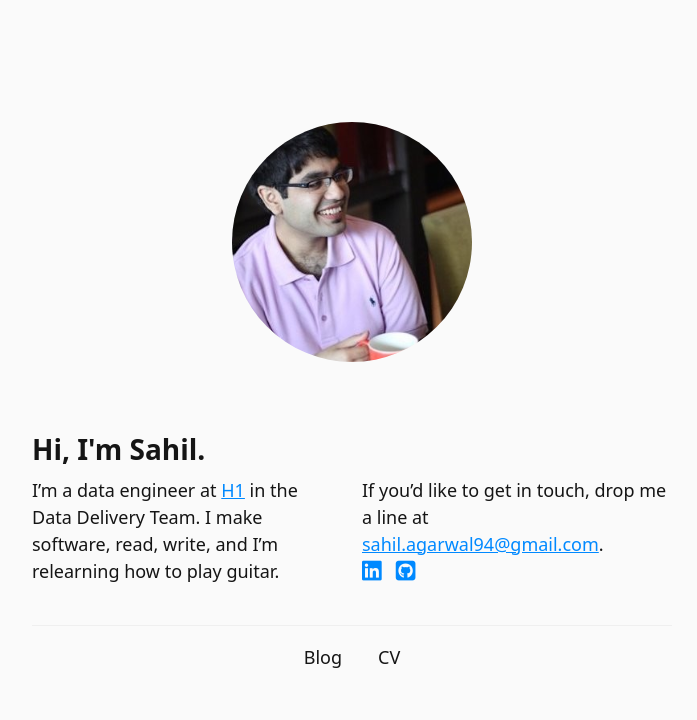
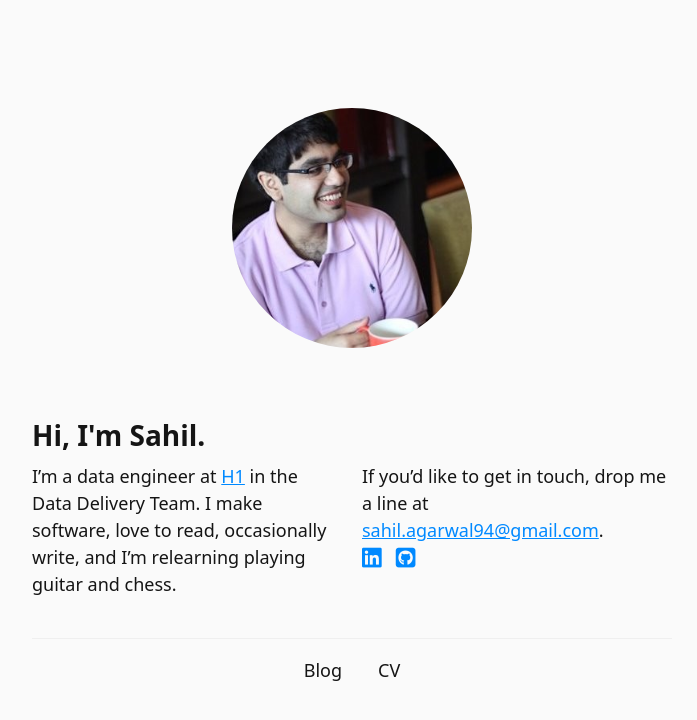
Before and after one commit to SahilAgarwal321/SahilAgarwal321.github.io, a plain HTML site: page index.html in a window 1280 px wide. Shown: the whole page, without its empty margins (288-985 px from the left). Drawn offline with Linux system fonts and the light colour scheme.

Commit message:
Update index.html

```diff
--- a/index.html
+++ b/index.html
@@ -40,7 +40,7 @@
       <h1 class="lead">Hi, I&#39;m Sahil.</h1>
       <p>
         I&#8217;m a data engineer at <a href="https://h1.co/" target="_blank" rel="nofollow">H1</a> in the Data Delivery Team.
-        I make software, read, write, and I&#8217;m relearning how to play guitar.
+        I make software, love to read, occasionally write, and I&#8217;m relearning playing guitar and chess.
       <p>
         If you&#8217;d like to get in touch, drop me a line at <a href="mailto:sahil.agarwal94@gmail.com" target="_blank" rel="nofollow">sahil.agarwal94@gmail.com</a>.
       <br />
```
